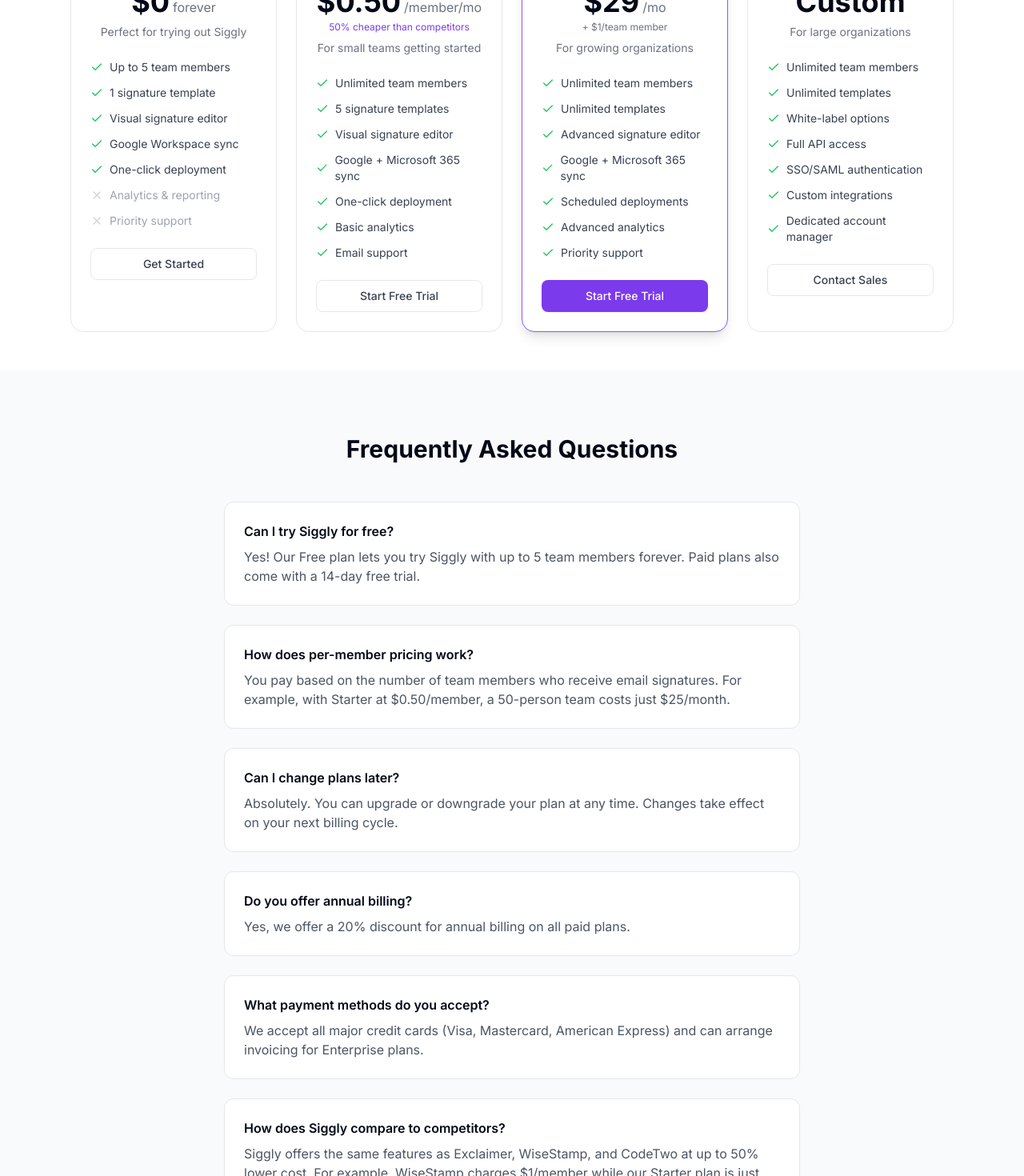
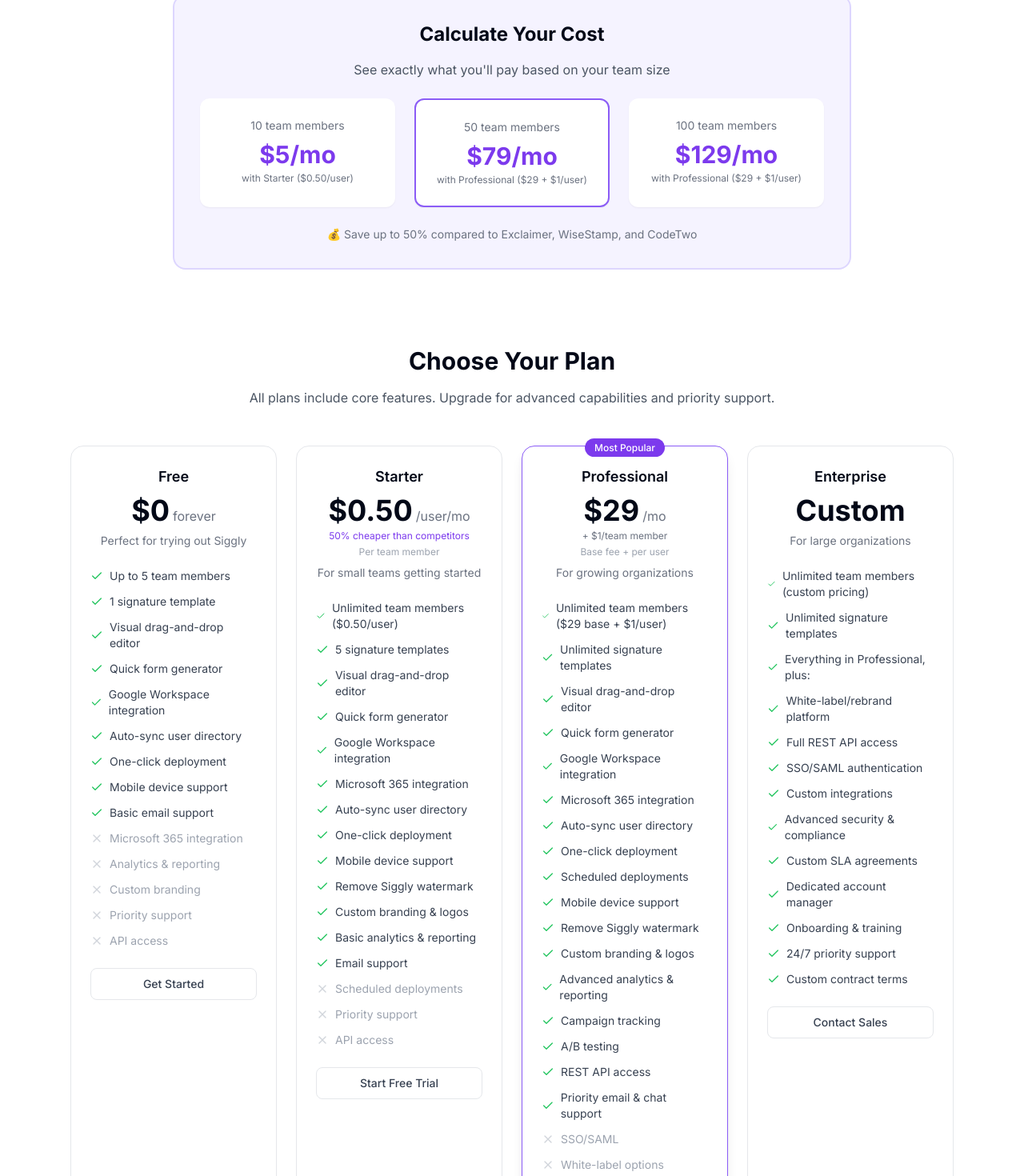
Before and after one commit to kcooper81/email-signature-manager, a Next.js app in the folder apps/web/: page /pricing in a window 1280 px wide. Shown: the part 460-1930 px from the top of the page at 80% size. Built offline with nearby package versions, Linux system fonts and the light colour scheme; no server answers.

Commit message:
Enhance pricing page with detailed features and per-user clarity + Add Google Search Console verification + Add favicon

```diff
--- a/apps/web/src/app/(marketing)/pricing/page.tsx
+++ b/apps/web/src/app/(marketing)/pricing/page.tsx
@@ -19,8 +19,8 @@
     answer: `Yes! Our Free plan lets you try Siggly with up to 5 team members forever. Paid plans also come with a ${TRIAL_DAYS}-day free trial.`,
   },
   {
-    question: 'How does per-member pricing work?',
-    answer: 'You pay based on the number of team members who receive email signatures. For example, with Starter at $0.50/member, a 50-person team costs just $25/month.',
+    question: 'How does per-user/team member pricing work?',
+    answer: 'You pay based on the number of users/team members in your organization who need email signatures. For example: Starter plan at $0.50 per user means a 10-person team pays $5/month, a 50-person team pays $25/month. Professional plan is $29 base + $1 per user, so a 50-person team pays $79/month ($29 + $50). Everyone on your team gets professional signatures.',
   },
   {
     question: 'Can I change plans later?',
@@ -59,15 +59,54 @@
           <h1 className="text-5xl font-bold mb-6">
             Simple, transparent pricing
           </h1>
-          <p className="text-xl text-gray-600 max-w-2xl mx-auto">
+          <p className="text-xl text-gray-600 max-w-2xl mx-auto mb-4">
             Start free, upgrade as you grow. No hidden fees, no surprises.
           </p>
+          <p className="text-lg text-violet-600 font-medium">
+            💡 Pricing is per team member/user — everyone in your organization gets professional email signatures
+          </p>
+        </div>
+      </section>
+
+      {/* Pricing Calculator */}
+      <section className="py-12 bg-white">
+        <div className="max-w-4xl mx-auto px-6">
+          <div className="bg-violet-50 border-2 border-violet-200 rounded-2xl p-8">
+            <h2 className="text-2xl font-bold text-center mb-4">Calculate Your Cost</h2>
+            <p className="text-center text-gray-600 mb-6">
+              See exactly what you'll pay based on your team size
+            </p>
+            <div className="grid md:grid-cols-3 gap-6 text-center">
+              <div className="bg-white rounded-xl p-6 shadow-sm">
+                <div className="text-sm text-gray-500 mb-2">10 team members</div>
+                <div className="text-3xl font-bold text-violet-600 mb-1">$5/mo</div>
+                <div className="text-xs text-gray-500">with Starter ($0.50/user)</div>
+              </div>
+              <div className="bg-white rounded-xl p-6 shadow-sm border-2 border-violet-500">
+                <div className="text-sm text-gray-500 mb-2">50 team members</div>
+                <div className="text-3xl font-bold text-violet-600 mb-1">$79/mo</div>
+                <div className="text-xs text-gray-500">with Professional ($29 + $1/user)</div>
+              </div>
+              <div className="bg-white rounded-xl p-6 shadow-sm">
+                <div className="text-sm text-gray-500 mb-2">100 team members</div>
+                <div className="text-3xl font-bold text-violet-600 mb-1">$129/mo</div>
+                <div className="text-xs text-gray-500">with Professional ($29 + $1/user)</div>
+              </div>
+            </div>
+            <p className="text-center text-sm text-gray-500 mt-6">
+              💰 Save up to 50% compared to Exclaimer, WiseStamp, and CodeTwo
+            </p>
+          </div>
         </div>
       </section>
 
       {/* Pricing Grid */}
       <section className="py-12">
         <div className="max-w-6xl mx-auto px-6">
+          <h2 className="text-3xl font-bold text-center mb-4">Choose Your Plan</h2>
+          <p className="text-center text-gray-600 mb-12">
+            All plans include core features. Upgrade for advanced capabilities and priority support.
+          </p>
           <div className="grid md:grid-cols-2 lg:grid-cols-4 gap-6">
             {PLANS_LIST.map((plan) => (
               <div
@@ -98,9 +137,10 @@
                     <div>
                       <div className="flex items-baseline justify-center gap-1">
                         <span className="text-4xl font-bold">$0.50</span>
-                        <span className="text-gray-500">/member/mo</span>
+                        <span className="text-gray-500">/user/mo</span>
                       </div>
                       <p className="text-xs text-violet-600 mt-1">50% cheaper than competitors</p>
+                      <p className="text-xs text-gray-400 mt-1">Per team member</p>
                     </div>
                   ) : (
                     <div>
@@ -109,6 +149,7 @@
                         <span className="text-gray-500">/mo</span>
                       </div>
                       <p className="text-xs text-gray-500 mt-1">+ $1/team member</p>
+                      <p className="text-xs text-gray-400 mt-1">Base fee + per user</p>
                     </div>
                   )}
                   <p className="text-sm text-gray-500 mt-2">{plan.description}</p>
--- /dev/null
+++ b/apps/web/src/app/apple-icon.tsx
@@ -0,0 +1,45 @@
+import { ImageResponse } from 'next/og';
+
+export const runtime = 'edge';
+
+export const size = {
+  width: 180,
+  height: 180,
+};
+
+export const contentType = 'image/png';
+
+export default function AppleIcon() {
+  return new ImageResponse(
+    (
+      <div
+        style={{
+          width: '100%',
+          height: '100%',
+          display: 'flex',
+          alignItems: 'center',
+          justifyContent: 'center',
+          background: 'linear-gradient(135deg, #7c3aed 0%, #2563eb 50%, #06b6d4 100%)',
+          borderRadius: '40px',
+        }}
+      >
+        <svg
+          width="100"
+          height="100"
+          viewBox="0 0 24 24"
+          fill="none"
+          stroke="white"
+          strokeWidth="2"
+          strokeLinecap="round"
+          strokeLinejoin="round"
+        >
+          <rect width="20" height="16" x="2" y="4" rx="2" />
+          <path d="m22 7-8.97 5.7a1.94 1.94 0 0 1-2.06 0L2 7" />
+        </svg>
+      </div>
+    ),
+    {
+      ...size,
+    }
+  );
+}
--- /dev/null
+++ b/apps/web/src/app/icon.tsx
@@ -0,0 +1,45 @@
+import { ImageResponse } from 'next/og';
+
+export const runtime = 'edge';
+
+export const size = {
+  width: 32,
+  height: 32,
+};
+
+export const contentType = 'image/png';
+
+export default function Icon() {
+  return new ImageResponse(
+    (
+      <div
+        style={{
+          width: '100%',
+          height: '100%',
+          display: 'flex',
+          alignItems: 'center',
+          justifyContent: 'center',
+          background: 'linear-gradient(135deg, #7c3aed 0%, #2563eb 50%, #06b6d4 100%)',
+          borderRadius: '8px',
+        }}
+      >
+        <svg
+          width="20"
+          height="20"
+          viewBox="0 0 24 24"
+          fill="none"
+          stroke="white"
+          strokeWidth="2"
+          strokeLinecap="round"
+          strokeLinejoin="round"
+        >
+          <rect width="20" height="16" x="2" y="4" rx="2" />
+          <path d="m22 7-8.97 5.7a1.94 1.94 0 0 1-2.06 0L2 7" />
+        </svg>
+      </div>
+    ),
+    {
+      ...size,
+    }
+  );
+}
--- a/apps/web/src/app/layout.tsx
+++ b/apps/web/src/app/layout.tsx
@@ -50,7 +50,7 @@
     creator: '@siggly',
   },
   verification: {
-    google: 'google-site-verification-code',
+    google: 'C__U2dgBYDEMGP3dJ1luDoSeOP2K6sVQEJq-Q7xpbwo',
   },
   alternates: {
     canonical: 'https://siggly.io',
--- a/apps/web/src/lib/billing/plans.ts
+++ b/apps/web/src/lib/billing/plans.ts
@@ -60,11 +60,18 @@
     featureList: [
       { text: 'Up to 5 team members', included: true },
       { text: '1 signature template', included: true },
-      { text: 'Visual signature editor', included: true },
-      { text: 'Google Workspace sync', included: true },
+      { text: 'Visual drag-and-drop editor', included: true },
+      { text: 'Quick form generator', included: true },
+      { text: 'Google Workspace integration', included: true },
+      { text: 'Auto-sync user directory', included: true },
       { text: 'One-click deployment', included: true },
+      { text: 'Mobile device support', included: true },
+      { text: 'Basic email support', included: true },
+      { text: 'Microsoft 365 integration', included: false },
       { text: 'Analytics & reporting', included: false },
+      { text: 'Custom branding', included: false },
       { text: 'Priority support', included: false },
+      { text: 'API access', included: false },
     ],
   },
   starter: {
@@ -91,13 +98,22 @@
       whiteLabel: false,
     },
     featureList: [
-      { text: 'Unlimited team members', included: true },
+      { text: 'Unlimited team members ($0.50/user)', included: true },
       { text: '5 signature templates', included: true },
-      { text: 'Visual signature editor', included: true },
-      { text: 'Google + Microsoft 365 sync', included: true },
+      { text: 'Visual drag-and-drop editor', included: true },
+      { text: 'Quick form generator', included: true },
+      { text: 'Google Workspace integration', included: true },
+      { text: 'Microsoft 365 integration', included: true },
+      { text: 'Auto-sync user directory', included: true },
       { text: 'One-click deployment', included: true },
-      { text: 'Basic analytics', included: true },
+      { text: 'Mobile device support', included: true },
+      { text: 'Remove Siggly watermark', included: true },
+      { text: 'Custom branding & logos', included: true },
+      { text: 'Basic analytics & reporting', included: true },
       { text: 'Email support', included: true },
+      { text: 'Scheduled deployments', included: false },
+      { text: 'Priority support', included: false },
+      { text: 'API access', included: false },
     ],
   },
   professional: {
@@ -125,13 +141,25 @@
       whiteLabel: false,
     },
     featureList: [
-      { text: 'Unlimited team members', included: true },
-      { text: 'Unlimited templates', included: true },
-      { text: 'Advanced signature editor', included: true },
-      { text: 'Google + Microsoft 365 sync', included: true },
+      { text: 'Unlimited team members ($29 base + $1/user)', included: true },
+      { text: 'Unlimited signature templates', included: true },
+      { text: 'Visual drag-and-drop editor', included: true },
+      { text: 'Quick form generator', included: true },
+      { text: 'Google Workspace integration', included: true },
+      { text: 'Microsoft 365 integration', included: true },
+      { text: 'Auto-sync user directory', included: true },
+      { text: 'One-click deployment', included: true },
       { text: 'Scheduled deployments', included: true },
-      { text: 'Advanced analytics', included: true },
-      { text: 'Priority support', included: true },
+      { text: 'Mobile device support', included: true },
+      { text: 'Remove Siggly watermark', included: true },
+      { text: 'Custom branding & logos', included: true },
+      { text: 'Advanced analytics & reporting', included: true },
+      { text: 'Campaign tracking', included: true },
+      { text: 'A/B testing', included: true },
+      { text: 'REST API access', included: true },
+      { text: 'Priority email & chat support', included: true },
+      { text: 'SSO/SAML', included: false },
+      { text: 'White-label options', included: false },
     ],
   },
   enterprise: {
@@ -158,13 +186,19 @@
       whiteLabel: true,
     },
     featureList: [
-      { text: 'Unlimited team members', included: true },
-      { text: 'Unlimited templates', included: true },
-      { text: 'White-label options', included: true },
-      { text: 'Full API access', included: true },
+      { text: 'Unlimited team members (custom pricing)', included: true },
+      { text: 'Unlimited signature templates', included: true },
+      { text: 'Everything in Professional, plus:', included: true },
+      { text: 'White-label/rebrand platform', included: true },
+      { text: 'Full REST API access', included: true },
       { text: 'SSO/SAML authentication', included: true },
       { text: 'Custom integrations', included: true },
+      { text: 'Advanced security & compliance', included: true },
+      { text: 'Custom SLA agreements', included: true },
       { text: 'Dedicated account manager', included: true },
+      { text: 'Onboarding & training', included: true },
+      { text: '24/7 priority support', included: true },
+      { text: 'Custom contract terms', included: true },
     ],
   },
 };
```
